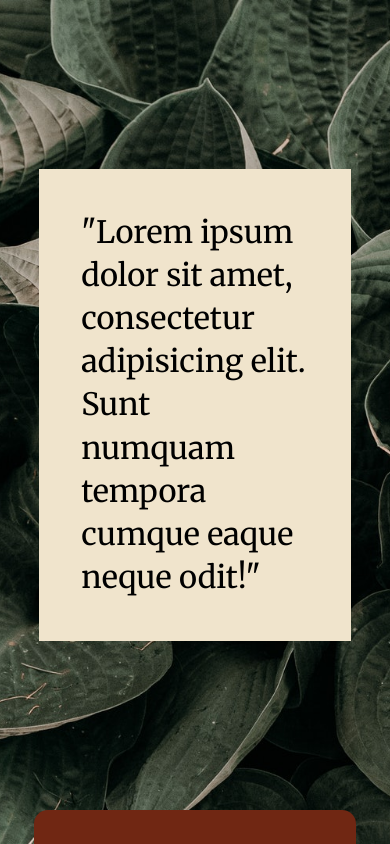
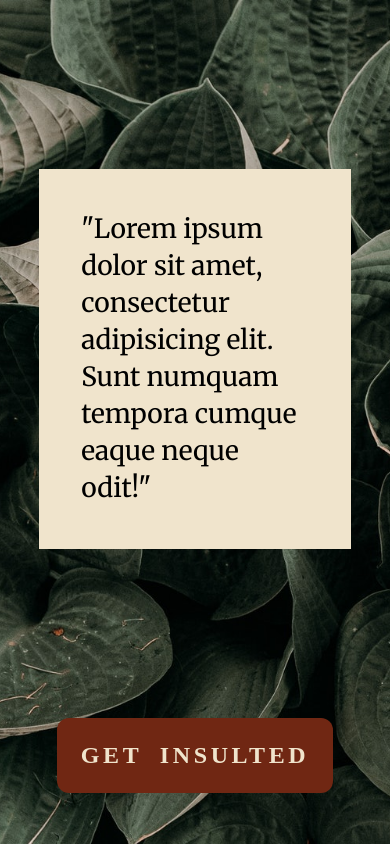
Before and after one commit to 4SapH/yomomma_api, a plain HTML site: page index.html in a window 390 px wide. Drawn offline with Linux system fonts and the light colour scheme; no server answers; a web font is replaced by a local one.

Commit message:
Responsive typography try 1

```diff
--- a/scss/modules/_typography.scss
+++ b/scss/modules/_typography.scss
@@ -6,6 +6,19 @@ html, body {
   }
 }
 
+@media (max-width: 600px)
+{
+  html, body {
+    font-size: 12px;
+  }
+}
+
+@media (max-width: 300px)
+{
+  html, body {
+    font-size: 10px;
+  }
+}
 
 p {
   font-size: 2.2rem;
```
Also changed, not shown: css/main.css, scss/vendor/_vendor.scss (added), 1 other file.
